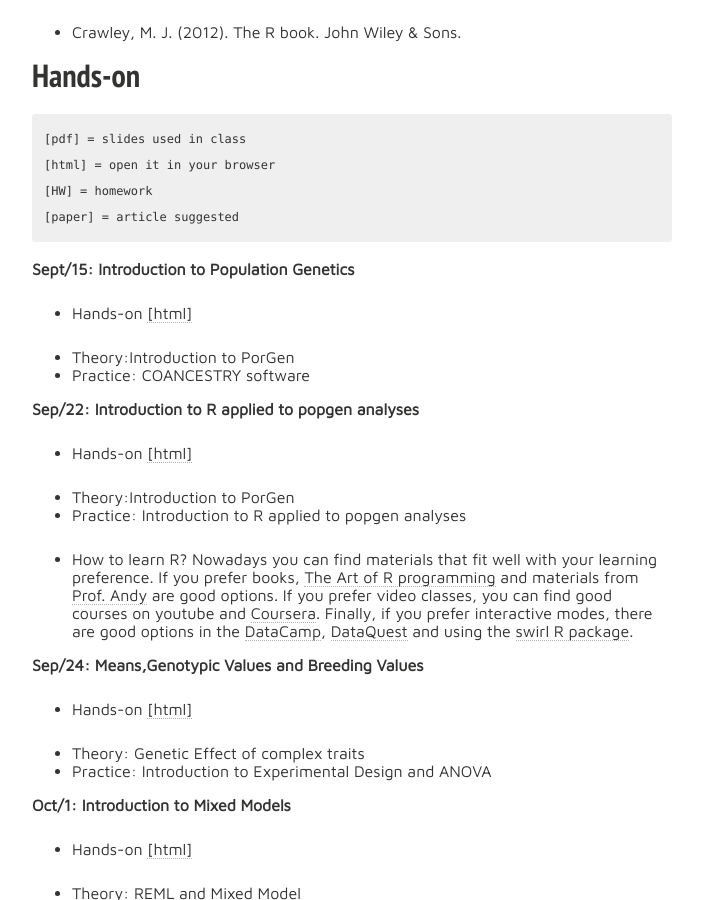
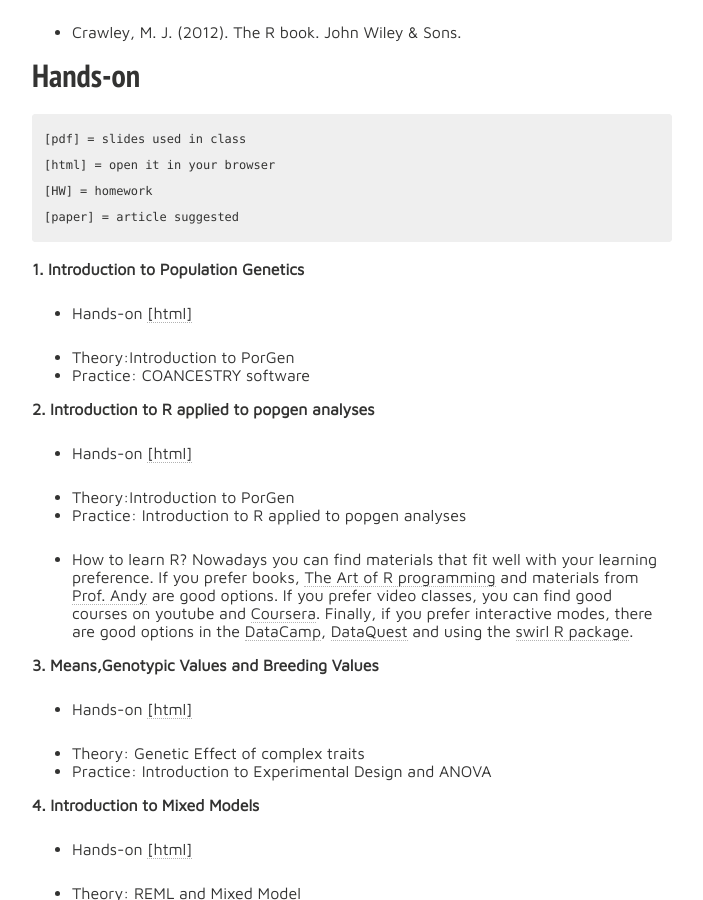
Before and after one commit to lfelipe-ferrao/lfelipe-ferrao.github.io, a Jekyll site: the page built from class/quantGenetic/index.md, in a window 1280 px wide and 900 px high, scrolled down 1220 px. Shown: the whole window, without its empty margins (288-991 px from the left). Built offline with Jekyll 4.4.1, drawn with Linux system fonts in a browser that asks for light colours; nearby versions of some CDN libraries; our own code applies the rules of GitHub Pages for plain Markdown files.

Commit message:
Update index.md

````diff
--- a/class/quantGenetic/index.md
+++ b/class/quantGenetic/index.md
@@ -53,14 +53,14 @@ traditional textbook, The R Book, is widely available and comprehensive.
 [HW] = homework
 [paper] = article suggested
 ```
-**Sept/15: Introduction to Population Genetics**
+**1. Introduction to Population Genetics**
 
 - Hands-on [[html]](https://htmlpreview.github.io/?https://github.com/lfelipe-ferrao/lfelipe-ferrao.github.io/blob/master/class/quantGenetic/week1.html)
 
 - Theory:Introduction to PorGen
 - Practice: COANCESTRY software
 
-**Sep/22: Introduction to R applied to popgen analyses**
+**2. Introduction to R applied to popgen analyses**
 
 - Hands-on [[html]](https://htmlpreview.github.io/?https://github.com/lfelipe-ferrao/lfelipe-ferrao.github.io/blob/master/class/quantGenetic/week2.html)
 
@@ -69,14 +69,14 @@ traditional textbook, The R Book, is widely available and comprehensive.
 
 - How to learn R? Nowadays you can find materials that fit well with your learning preference. If you prefer books, [The Art of R programming](https://www.amazon.com/Art-Programming-Statistical-Software-Design/dp/1593273843)  and materials from [Prof. Andy](https://www.discovr.rocks/#welcome) are good options. If you prefer video classes, you can find good courses on youtube and [Coursera](https://www.coursera.org/). Finally, if you prefer interactive modes,  there are good options in the [DataCamp](https://www.datacamp.com/), [DataQuest](https://www.dataquest.io/) and using the [swirl R package](https://swirlstats.com/).
 
-**Sep/24: Means,Genotypic Values and Breeding Values**
+**3. Means,Genotypic Values and Breeding Values**
 
 - Hands-on [[html]](https://htmlpreview.github.io/?https://github.com/lfelipe-ferrao/lfelipe-ferrao.github.io/blob/master/class/quantGenetic/week3.html)
 
 - Theory: Genetic Effect of complex traits
 - Practice: Introduction to Experimental Design and ANOVA
 
-**Oct/1: Introduction to Mixed Models**
+**4. Introduction to Mixed Models**
 
 - Hands-on [[html]](https://htmlpreview.github.io/?https://github.com/lfelipe-ferrao/lfelipe-ferrao.github.io/blob/master/class/quantGenetic/week4.html)
 
````
